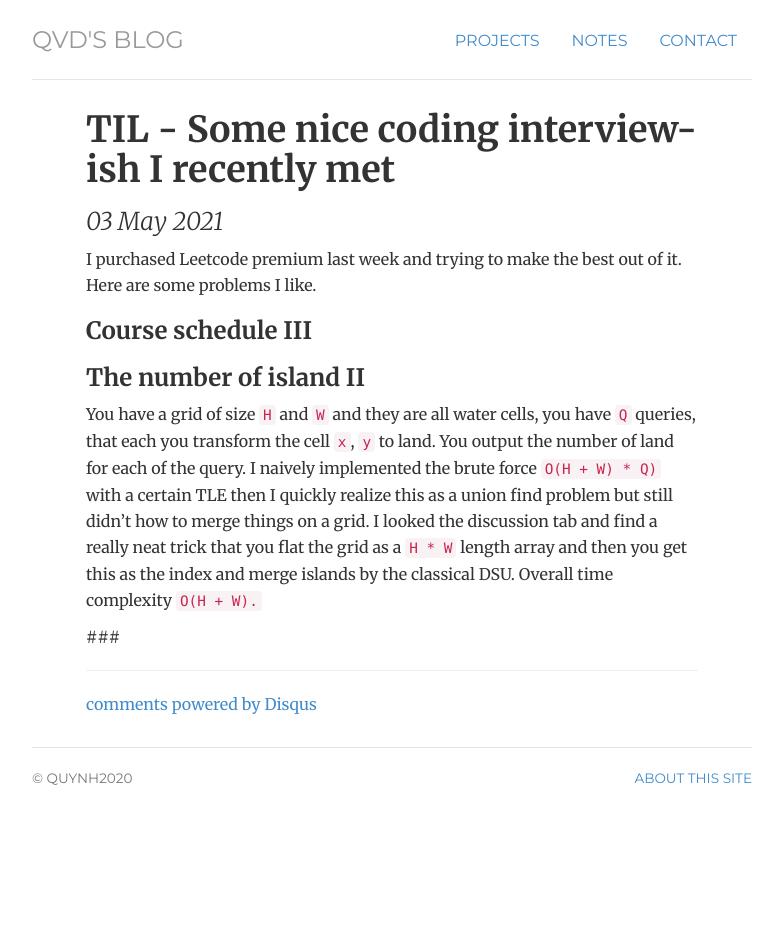
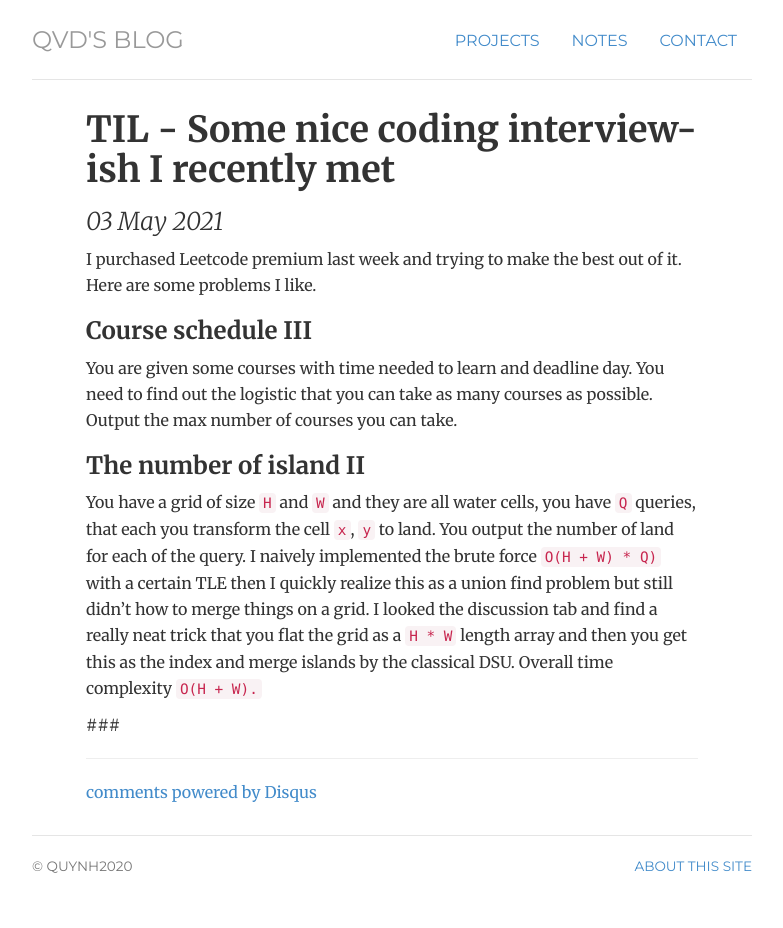
Before and after one commit to quynhdinh/quynhdinh.github.io, a Jekyll site: the page built from _posts/2021-05-03-TIL-nice-problems.md, in a window 1280 px wide. Shown: the whole page, without its empty margins (248-1031 px from the left). Built offline with Jekyll 4.4.1, drawn with Linux system fonts in a browser that asks for light colours; comment, search, counter and statistics services are not loaded; before the commit the page ends 900 px from its top, so only the background shows below that.

Commit message:
course schedule 3

```diff
--- a/_posts/2021-05-03-TIL-nice-problems.md
+++ b/_posts/2021-05-03-TIL-nice-problems.md
@@ -4,6 +4,7 @@ title: "TIL - Some nice coding interview-ish I recently met"
 ---
 I purchased Leetcode premium last week and trying to make the best out of it. Here are some problems I like.
 ### Course schedule III
+You are given some courses with time needed to learn and deadline day. You need to find out the logistic that you can take as many courses as possible. Output the max number of courses you can take.
 
 ### The number of island II
 You have a grid of size `H` and `W` and they are all water cells, you have `Q` queries, that each you transform the cell `x`, `y` to land. You output the number of land for each of the query.
```
